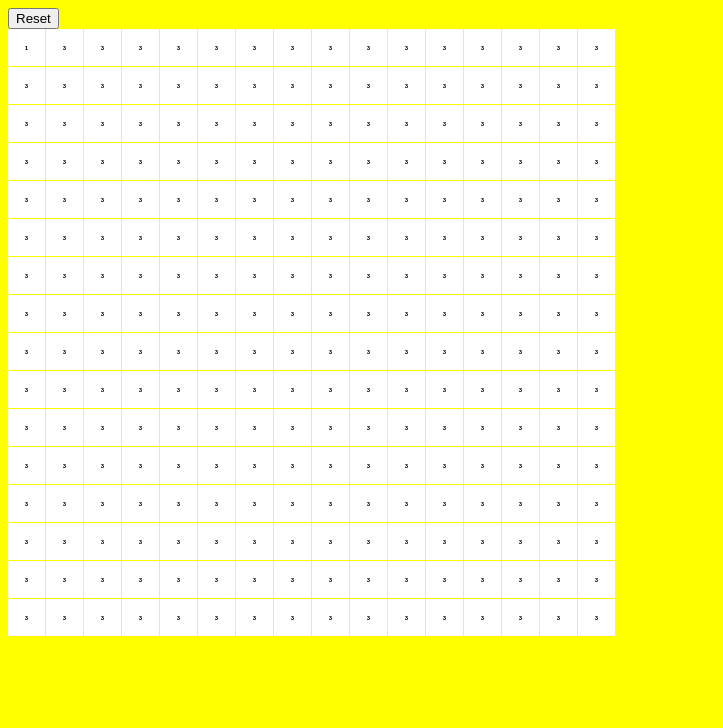
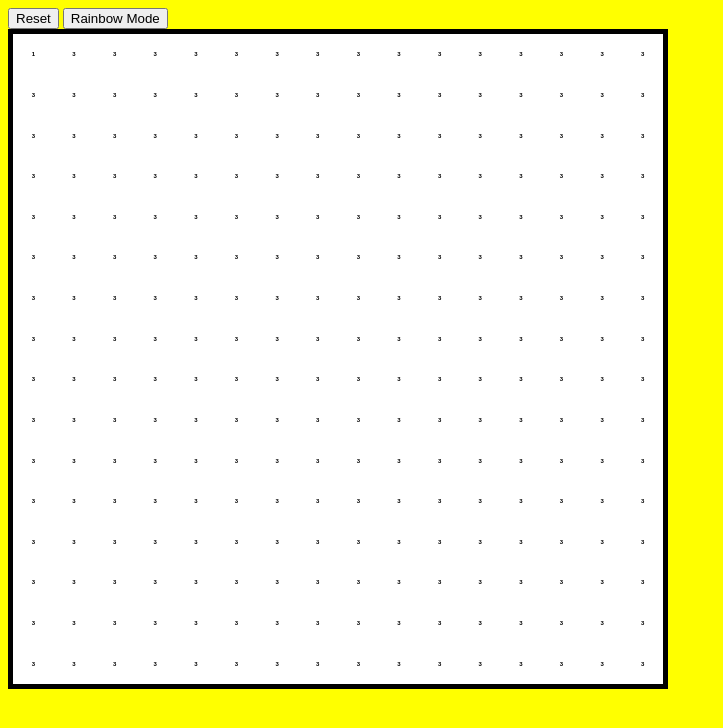
Before and after one commit to enticingcode/enticingcode.github.io, a plain HTML site: page index.html in a window 1280 px wide. Shown: the whole page, without its empty margins (0-723 px from the left). Drawn offline with Linux system fonts and the light colour scheme.

Commit message:
added rainbow button, need to make reset change number of cells

```diff
--- a/dom.js
+++ b/dom.js
@@ -45,7 +45,15 @@ function addAttr() {
 
 
 function rmvAttr() {
-    cell.classList.remove("cellHov")
+    for (let i = 0; i < cell.length; i++) {
+        cell[i].classList.remove("cellHov")
+    }
+    var gridSize = window.prompt("how many squares do you want?")
+    function adjustGrid(gridSize){
+
+    }
+
+    adjustGrid(gridSize);
 }
 
 
--- a/index.html
+++ b/index.html
@@ -8,48 +8,18 @@
 
 <body>
     <button id="reset">Reset</button>
-        <div id='grid'>
+    <button id ="rainbow">Rainbow Mode</button>
+    <div id='grid' class="container">
 
 
-            <div id ="first cell" class='cell'>1</div>
+        <div id="first cell" class='cell'>1</div>
 
 
 
 
 
 
-        </div>
     </div>
-
-
-
-
-
-
-
-
-
-
-
-
-
-
-
-
-
-
-
-
-
-
-
-
-
-
-
-
-
-
 
 
 
--- a/style.css
+++ b/style.css
@@ -6,13 +6,14 @@ body {
     background: burlywood;
     display: inline-block;
     border: 5px solid black;
+    width: 650px;
+    height: 650px;
 }
 
 #grid {
     display: grid;
-    grid-template-columns: repeat(16, 37px);
-    grid-template-rows: repeat(16, 37px);
-    grid-gap: 1px;
+    grid-template-columns: repeat(16, 1fr);
+    grid-template-rows: repeat(16, 1fr);
 }
 
 .cell {
@@ -23,6 +24,8 @@ body {
     font-size: 6px;
     font-weight: bold;
     background: white;
+    width: auto;
+    height: auto;
 
 }
 
```
